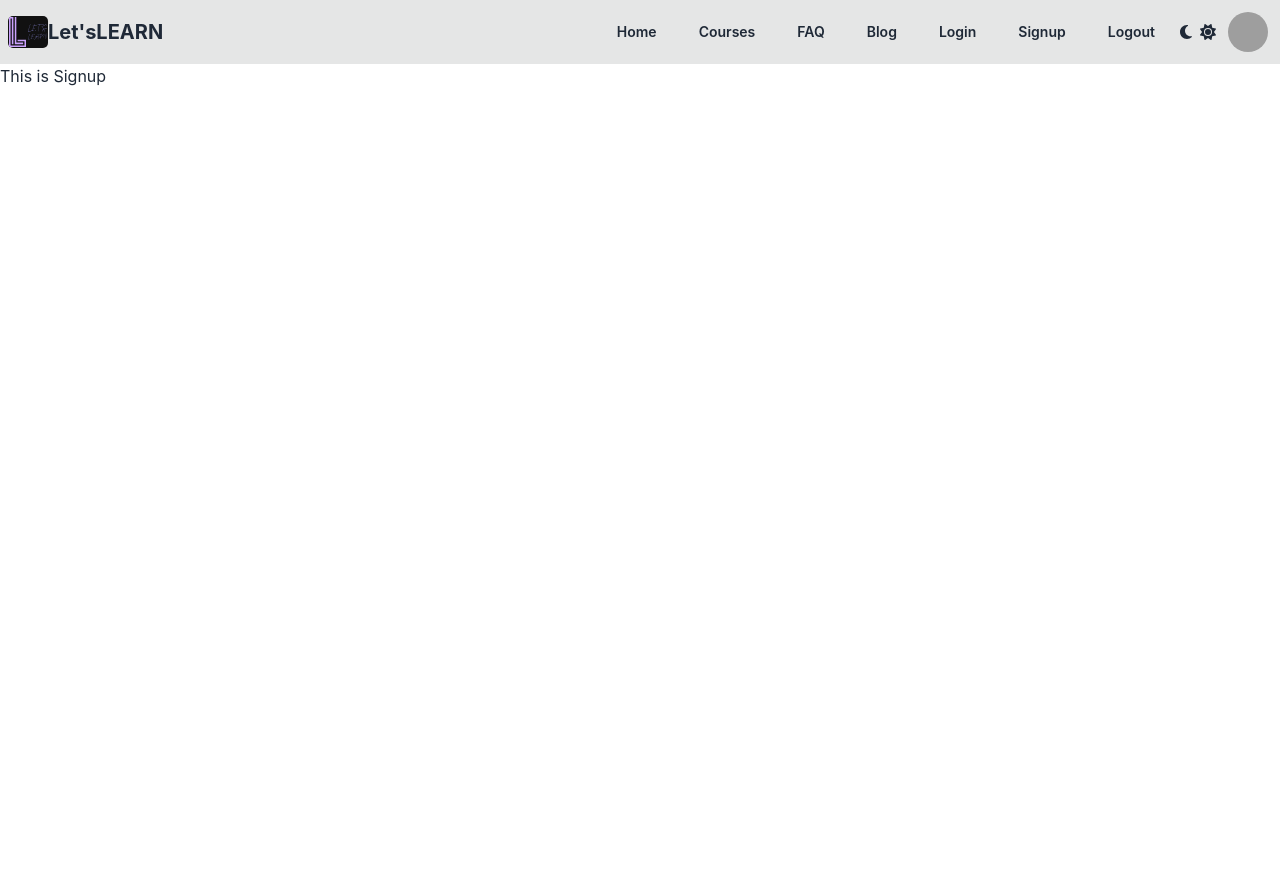
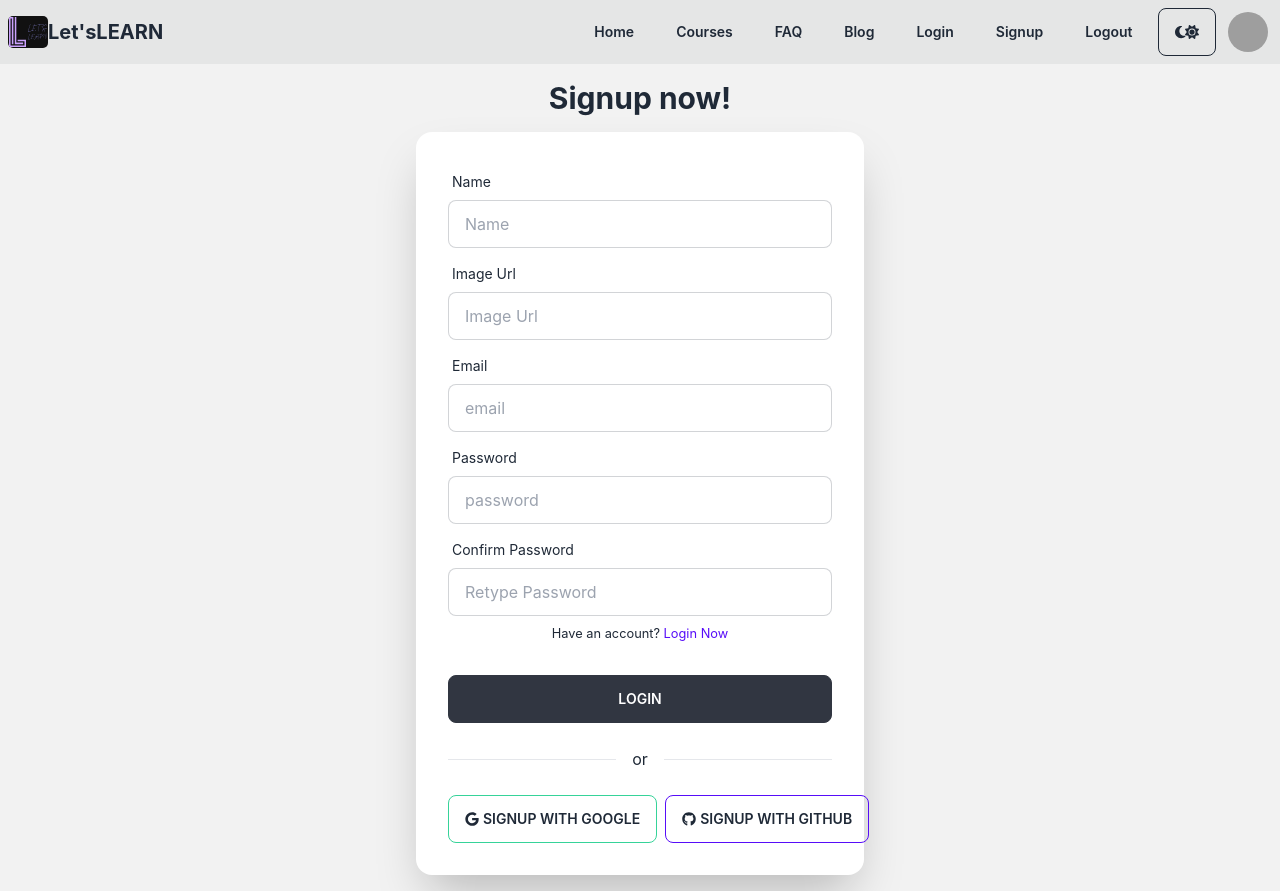
Before and after one commit to ajkn1904/lets-learn-client, a React (Create React App) app: page /signup in a window 1280 px wide. Before the commit the page ends 800 px from the top, so only its background shows below. Built offline with nearby package versions, Linux system fonts and the light colour scheme; grey boxes are pictures that could not be loaded.

Commit message:
login & register pages added

```diff
--- a/src/components/Header/Header.js
+++ b/src/components/Header/Header.js
@@ -22,11 +22,11 @@ const Header = () => {
         <Link to="/signup" className="btn btn-ghost normal-case">Signup</Link>
         <Link to="/" className="btn btn-ghost normal-case">Logout</Link>
 
-        <>
+        <button className='btn btn-outline'>
             <FontAwesomeIcon icon={faMoon}></FontAwesomeIcon>
 
             <FontAwesomeIcon icon={faSun}></FontAwesomeIcon>
-        </>
+        </button>
 
         <label tabIndex={0} className="btn btn-ghost btn-circle avatar">
             <div className="w-10 rounded-full">
--- a/src/components/Login/Login.js
+++ b/src/components/Login/Login.js
@@ -1,9 +1,61 @@
+import { FaGoogle, FaGithub } from 'react-icons/fa';
 import React from 'react';
+import { Link } from 'react-router-dom';
 
 const Login = () => {
     return (
-        <div>
-            <h1>This is Login</h1>
+        <div className="hero min-h-screen bg-base-200">
+            <div className="hero-content flex-col">
+                <div className="text-center lg:text-left">
+                <h1 className="text-3xl font-bold">Login now!</h1>
+                </div>
+                <div className="card flex-shrink-0 w-full max-w-md shadow-2xl bg-base-100">
+                    <form className="card-body">
+
+                        <div className="form-control">
+                            <label className="label">
+                                <span className="label-text">Email</span>
+                            </label>
+                            <input type="email" name="email" placeholder="email" className="input input-bordered" />
+                        </div>
+
+                        <div className="form-control">
+                            <label className="label">
+                                <span className="label-text">Password</span>
+                            </label>
+                            <input type="password" name="password" placeholder="password" className="input input-bordered" />
+                        </div>
+
+
+                        <small className='text-center'>Haven't any account? <Link to="/signup" className='text-primary'>Create here</Link></small>
+
+                        <div className="form-control mt-6">
+                            <button className="btn btn-active">Login</button>
+                        </div>
+
+                        <div className='flex justify-center items-center my-4'>
+                            <hr style={{width: "50%"}}></hr><br/>
+
+                            <p className='mx-4'>or</p>
+
+                            <hr style={{width: "50%"}}></hr>
+                        </div>
+
+                        <div className='flex gap-2'>
+                            <button className="btn btn-ghost border-success">
+                                <FaGoogle className='mr-1'></FaGoogle>Login with Google
+                            </button>
+
+                            <button className="btn btn-ghost border-primary">
+                                <FaGithub className='mr-1'></FaGithub>Login with GitHub
+                            </button>
+
+                        </div>
+
+                    </form>
+                </div>
+            </div>
+
         </div>
     );
 };
--- a/src/components/Signup/Signup.js
+++ b/src/components/Signup/Signup.js
@@ -1,9 +1,81 @@
+import { FaGoogle, FaGithub } from 'react-icons/fa';
 import React from 'react';
+import { Link } from 'react-router-dom';
+
 
 const Signup = () => {
     return (
-        <div>
-            <h1>This is Signup</h1>
+        <div className="hero min-h-screen bg-base-200">
+            <div className="hero-content flex-col">
+                <div className="text-center lg:text-left">
+                <h1 className="text-3xl font-bold">Signup now!</h1>
+                </div>
+                <div className="card flex-shrink-0 w-full max-w-md shadow-2xl bg-base-100">
+                    <form className="card-body">
+
+                        <div className="form-control">
+                            <label className="label">
+                                <span className="label-text">Name</span>
+                            </label>
+                            <input type="text" name="name" placeholder="Name" className="input input-bordered" />
+                        </div>
+                        <div className="form-control">
+                            <label className="label">
+                                <span className="label-text">Image Url</span>
+                            </label>
+                            <input type="text" name="imgUrl" placeholder="Image Url" className="input input-bordered" />
+                        </div>
+                        <div className="form-control">
+                            <label className="label">
+                                <span className="label-text">Email</span>
+                            </label>
+                            <input type="email" placeholder="email" className="input input-bordered" />
+                        </div>
+
+                        <div className="form-control">
+                            <label className="label">
+                                <span className="label-text">Password</span>
+                            </label>
+                            <input type="password" name="password" placeholder="password" className="input input-bordered" />
+                        </div>
+
+                        <div className="form-control">
+                            <label className="label">
+                                <span className="label-text">Confirm Password</span>
+                            </label>
+                            <input type="password" name="confirmPass" placeholder="Retype Password" className="input input-bordered" />
+                        </div>
+
+
+                        <small className='text-center'>Have an account? <Link to="/login" className='text-primary'>Login Now</Link></small>
+
+                        <div className="form-control mt-6">
+                            <button className="btn btn-active">Login</button>
+                        </div>
+
+                        <div className='flex justify-center items-center my-4'>
+                            <hr style={{width: "50%"}}></hr><br/>
+
+                            <p className='mx-4'>or</p>
+
+                            <hr style={{width: "50%"}}></hr>
+                        </div>
+
+                        <div className='flex gap-2'>
+                            <button className="btn btn-ghost border-success">
+                                <FaGoogle className='mr-1'></FaGoogle>Signup with Google
+                            </button>
+
+                            <button className="btn btn-ghost border-primary">
+                                <FaGithub className='mr-1'></FaGithub>Signup with GitHub
+                            </button>
+
+                        </div>
+
+                    </form>
+                </div>
+            </div>
+
         </div>
     );
 };
```
Lines whose indentation alone changed are shown as unchanged.
